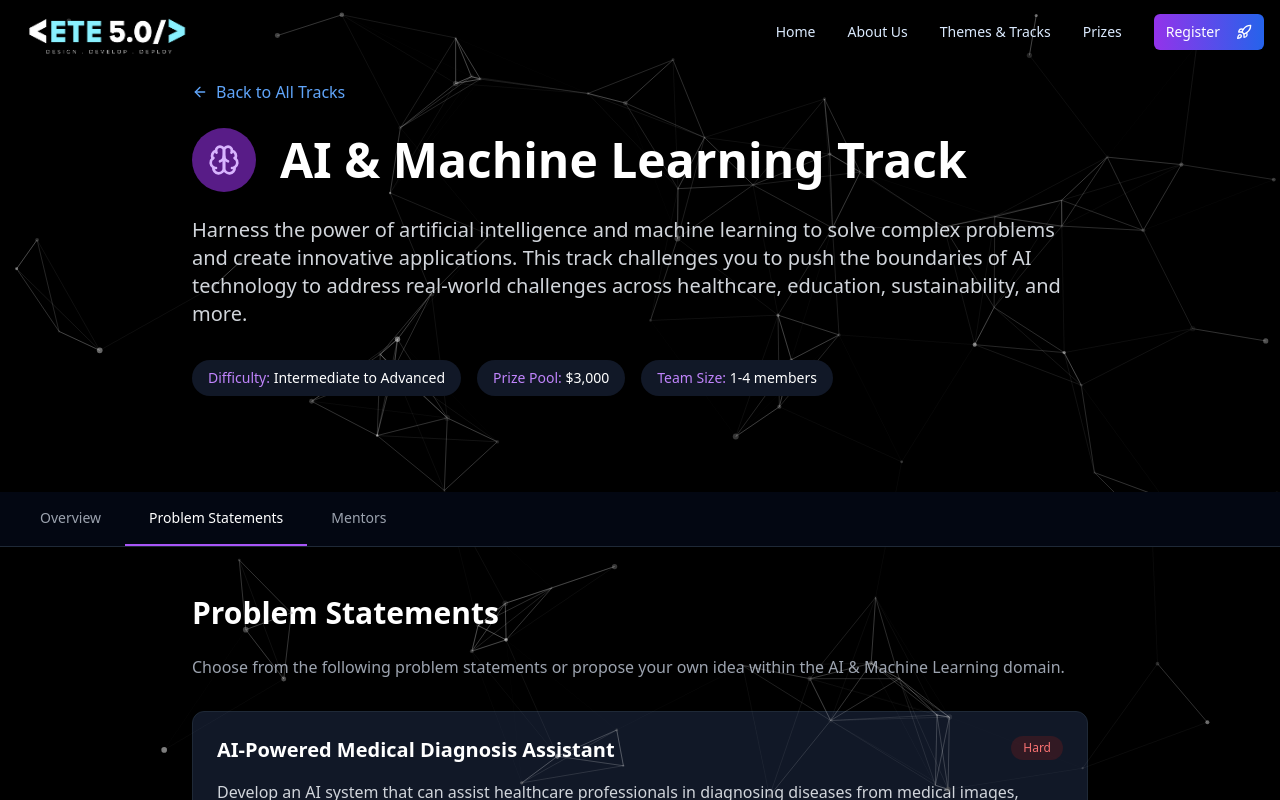
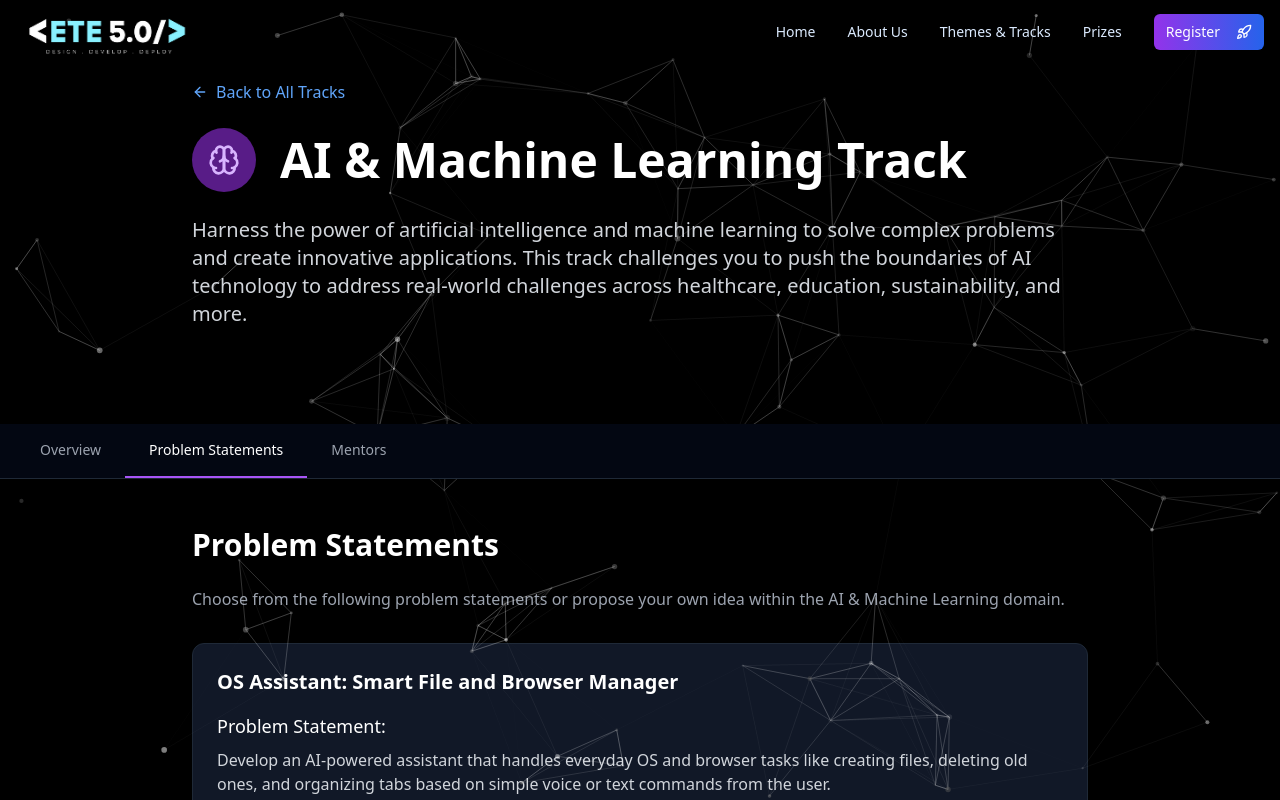
Before and after one commit to Balajisanthanam205/ease-the-error, a Next.js app: page /tracks/ai-ml in a window 1280 px wide. Both pictures are taken after a click on the button "Problem Statements". Shown: the top 800 px of the page. Built offline with nearby package versions, Linux system fonts and the light colour scheme.

Commit message:
Update page.tsx

```diff
--- a/app/tracks/ai-ml/page.tsx
+++ b/app/tracks/ai-ml/page.tsx
@@ -14,13 +14,13 @@ export default function AIMLTrackPage() {
   const problems = [
     {
       id: 1,
-      title: "AI-Powered Medical Diagnosis Assistant",
+      title: "OS Assistant: Smart File and Browser Manager",
       description:
-        "Develop an AI system that can assist healthcare professionals in diagnosing diseases from medical images, patient symptoms, or clinical data.",
+        "Develop an AI-powered assistant that handles everyday OS and browser tasks like creating files, deleting old ones, and organizing tabs based on simple voice or text commands from the user.",
       difficulty: "Hard",
       tags: ["Healthcare", "Computer Vision", "NLP"],
       details:
-        "The system should be able to analyze medical images (X-rays, MRIs, CT scans) and/or patient symptom descriptions to suggest possible diagnoses with confidence levels. The solution should explain its reasoning and provide references to relevant medical literature. Bonus points for solutions that can work with limited computational resources or in offline environments.",
+        "Users often struggle with managing multiple browser tabs and system files efficiently, leading to cluttered workspaces and productivity loss. A smart assistant that automates these tasks can streamline workflow and enhance user experience.",
       resources: [
         { name: "Medical Image Dataset", url: "#" },
         { name: "Symptom-Disease Correlation Database", url: "#" },
@@ -29,13 +29,13 @@ export default function AIMLTrackPage() {
     },
     {
       id: 2,
-      title: "Personalized Education Content Generator",
+      title: "Agentic AI: Software Architecture Design Enhancer",
       description:
-        "Create an AI system that generates personalized educational content based on a student's learning style, progress, and areas of difficulty.",
+        "Create an AI assistant that takes a software project idea and delivers a detailed architecture plan, including frameworks, libraries, and deployment options, refining it for accuracy and practicality.",
       difficulty: "Medium",
       tags: ["Education", "NLP", "Personalization"],
       details:
-        "The system should analyze a student's performance data, identify knowledge gaps, and generate appropriate learning materials (explanations, practice problems, visual aids) tailored to their needs. The content should adapt to different learning styles (visual, auditory, reading/writing, kinesthetic) and provide appropriate scaffolding for concepts the student finds challenging.",
+        "Software developers often spend a significant amount of time structuring projects, selecting the right technologies, and ensuring scalability. An AI assistant that automates architecture planning can speed up development cycles and improve decision-making.",
       resources: [
         { name: "Educational Content Database", url: "#" },
         { name: "Learning Styles Assessment Framework", url: "#" },
@@ -44,13 +44,13 @@ export default function AIMLTrackPage() {
     },
     {
       id: 3,
-      title: "Sustainable Agriculture AI Advisor",
+      title: "AI Music Composer",
       description:
-        "Build an AI system that helps farmers optimize crop yields while minimizing environmental impact through data-driven recommendations.",
+        "Develop an AI-powered music composer that can remix tracks intelligently, preserving musicality while introducing creative variations.",
       difficulty: "Medium",
       tags: ["Agriculture", "Sustainability", "Predictive Analytics"],
       details:
-        "The system should analyze data from various sources (weather forecasts, soil sensors, satellite imagery, historical yields) to provide actionable recommendations on planting times, irrigation schedules, fertilizer usage, and pest management. The solution should balance maximizing crop yields with minimizing water usage, chemical inputs, and carbon footprint.",
+        "Music producers and artists frequently seek fresh remixes of their tracks but lack the time or expertise to manually craft variations. AI-driven composition can generate high-quality remixes tailored to different styles and moods.",
       resources: [
         { name: "Agricultural Data Repository", url: "#" },
         { name: "Weather API Documentation", url: "#" },
@@ -59,13 +59,13 @@ export default function AIMLTrackPage() {
     },
     {
       id: 4,
-      title: "Multilingual Speech-to-Text for Low-Resource Languages",
+      title: "FinTech: Dynamic Investment Portfolio Manager",
       description:
-        "Develop a speech recognition system that works effectively for languages with limited training data available.",
+        "Design a dynamic investment portfolio manager for retail investors, leveraging real-time market data and user preferences to optimize asset allocation and risk management.",
       difficulty: "Hard",
       tags: ["Speech Recognition", "Low-Resource Languages", "Transfer Learning"],
       details:
-        "Create a system that can transcribe spoken language into text for languages that have limited available training data. The solution should leverage transfer learning from high-resource languages and/or unsupervised learning techniques to achieve reasonable accuracy with minimal language-specific training data. Focus on languages from regions that are currently underserved by commercial speech recognition systems.",
+        "Retail investors often struggle with managing their portfolios efficiently due to a lack of real-time insights and financial expertise. An AI-driven portfolio manager can provide personalized investment strategies based on risk appetite, market trends, and financial goals.",
       resources: [
         { name: "Common Voice Dataset", url: "#" },
         { name: "Low-Resource Language Samples", url: "#" },
@@ -74,13 +74,13 @@ export default function AIMLTrackPage() {
     },
     {
       id: 5,
-      title: "AI Ethics Analyzer for Machine Learning Models",
+      title: "AI-Powered Automated Interview Evaluator",
       description:
-        "Create a tool that analyzes machine learning models for potential ethical issues, biases, or fairness concerns.",
+        "Traditional interviews require human intervention to assess a candidate’s responses, leading to delays and bias.",
       difficulty: "Medium",
       tags: ["AI Ethics", "Fairness", "Model Analysis"],
       details:
-        "Develop a system that can evaluate a trained machine learning model for potential ethical concerns such as demographic biases, privacy risks, or unfair outcomes. The tool should provide detailed reports on identified issues, suggest mitigation strategies, and allow for comparative analysis of different models or versions. The solution should work across various model types and application domains.",
+        "Companies struggle with the inefficiencies of manual interview evaluation, where HR teams spend significant time assessing candidates, often introducing subjective bias. An AI-driven interview assistant can streamline the process by providing objective, real-time assessments based on speech patterns, confidence, and technical accuracy.",
       resources: [
         { name: "Fairness Indicators Library", url: "#" },
         { name: "Synthetic Test Datasets", url: "#" },
@@ -143,7 +143,7 @@ export default function AIMLTrackPage() {
               real-world challenges across healthcare, education, sustainability, and more.
             </p>
 
-            <div className="flex flex-wrap gap-4 mb-8">
+             {/*<div className="flex flex-wrap gap-4 mb-8">
               <div className="bg-gray-900 px-4 py-2 rounded-full text-sm">
                 <span className="text-purple-400 font-medium">Difficulty:</span> Intermediate to Advanced
               </div>
@@ -153,7 +153,7 @@ export default function AIMLTrackPage() {
               <div className="bg-gray-900 px-4 py-2 rounded-full text-sm">
                 <span className="text-purple-400 font-medium">Team Size:</span> 1-4 members
               </div>
-            </div>
+            </div>*/}
           </div>
         </div>
       </section>
@@ -271,7 +271,7 @@ export default function AIMLTrackPage() {
                     <div className="p-6">
                       <div className="flex justify-between items-start mb-4">
                         <h3 className="text-xl font-bold">{problem.title}</h3>
-                        <div
+                        {/*<div
                           className={`px-3 py-1 rounded-full text-xs font-medium ${
                             problem.difficulty === "Hard"
                               ? "bg-red-900/30 text-red-400"
@@ -281,9 +281,9 @@ export default function AIMLTrackPage() {
                           }`}
                         >
                           {problem.difficulty}
-                        </div>
+                        </div>*/}
                       </div>
-
+                      <h4 className="text-lg font-medium mb-2">Problem Statement:</h4>
                       <p className="text-gray-300 mb-4">{problem.description}</p>
 
                       <div className="flex flex-wrap gap-2 mb-4">
@@ -295,11 +295,11 @@ export default function AIMLTrackPage() {
                       </div>
 
                       <div className="mt-6">
-                        <h4 className="text-lg font-medium mb-2">Problem Details</h4>
+                        <h4 className="text-lg font-medium mb-2">Study Case:</h4>
                         <p className="text-gray-400">{problem.details}</p>
                       </div>
 
-                      <div className="mt-6">
+                      {/*<div className="mt-6">
                         <h4 className="text-lg font-medium mb-2">Resources</h4>
                         <ul className="space-y-2">
                           {problem.resources.map((resource, index) => (
@@ -322,7 +322,7 @@ export default function AIMLTrackPage() {
                           <Bookmark className="h-4 w-4 mr-2" />
                           Save Problem
                         </Button>
-                      </div>
+                      </div>*/}
                     </div>
                   </div>
                 ))}
```
